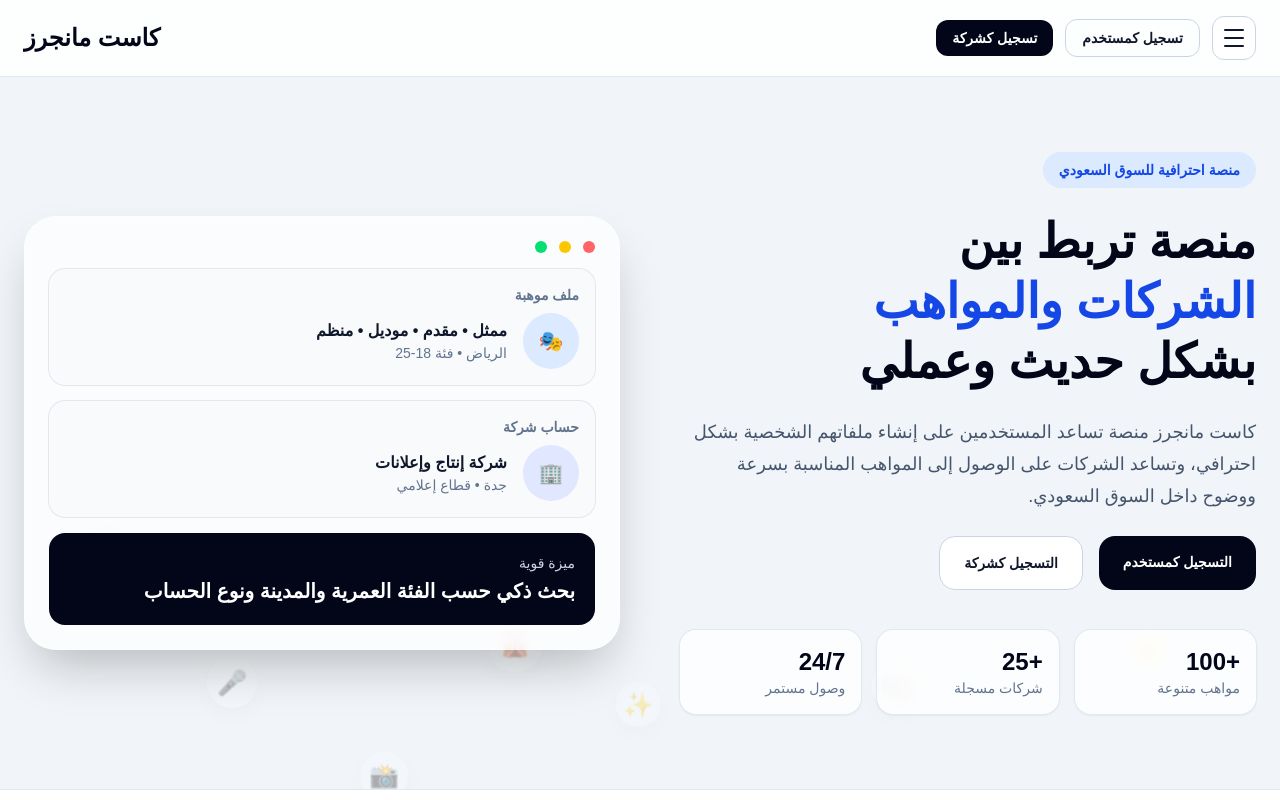
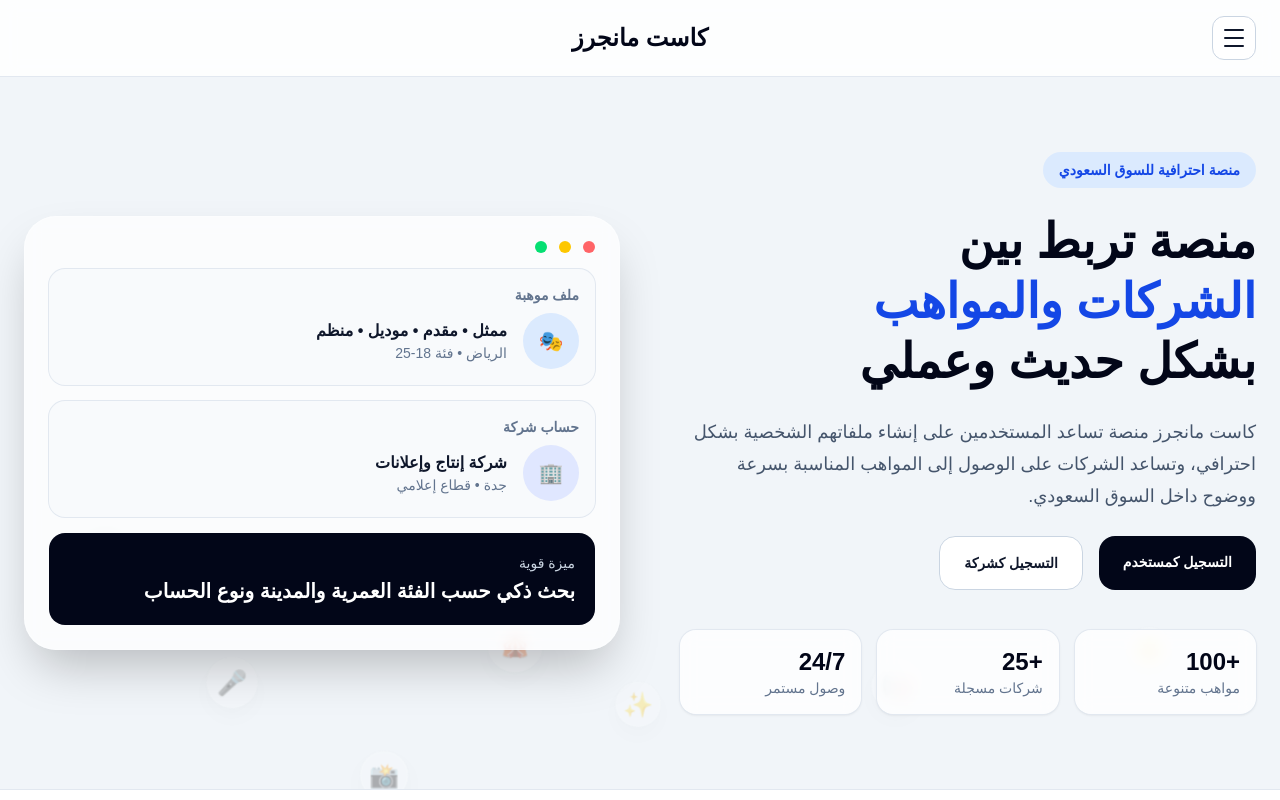
Before and after one commit to AlkhattabAlmatari/cast-managers, a Next.js app: page / in a window 1280 px wide. Shown: the top 800 px of the page. Built offline with nearby package versions, Linux system fonts and the light colour scheme; no server answers.

Commit message:
fix navbar button and drawer both on left

```diff
--- a/components/Navbar.tsx
+++ b/components/Navbar.tsx
@@ -115,7 +115,6 @@ export default function Navbar() {
     <>
       <header className="sticky top-0 z-50 border-b border-slate-200 bg-white/85 backdrop-blur">
         <div className="mx-auto flex max-w-7xl items-center justify-between px-6 py-4">
-          <div className="flex items-center gap-3">
           <button
             onClick={() => setDrawerOpen(true)}
             className="flex h-11 w-11 items-center justify-center rounded-xl border border-slate-300 bg-white text-slate-900 hover:bg-slate-50"
@@ -128,27 +127,11 @@ export default function Navbar() {
             </div>
           </button>
 
-            {!loadingRole && role === "guest" ? (
-              <div className="hidden items-center gap-3 md:flex">
-                <Link
-                  href="/auth/signup-user"
-                  className="rounded-xl border border-slate-300 px-4 py-2 text-sm font-bold text-slate-900 hover:bg-slate-50"
-                >
-                  تسجيل كمستخدم
-                </Link>
-                <Link
-                  href="/auth/signup-company"
-                  className="rounded-xl bg-slate-950 px-4 py-2 text-sm font-bold text-white hover:bg-slate-800"
-                >
-                  تسجيل كشركة
-                </Link>
-              </div>
-            ) : null}
-          </div>
-
           <Link href="/" className="text-2xl font-black text-slate-950">
             كاست مانجرز
           </Link>
+
+          <div className="w-11" />
         </div>
       </header>
 
```
Lines whose indentation alone changed are shown as unchanged.
